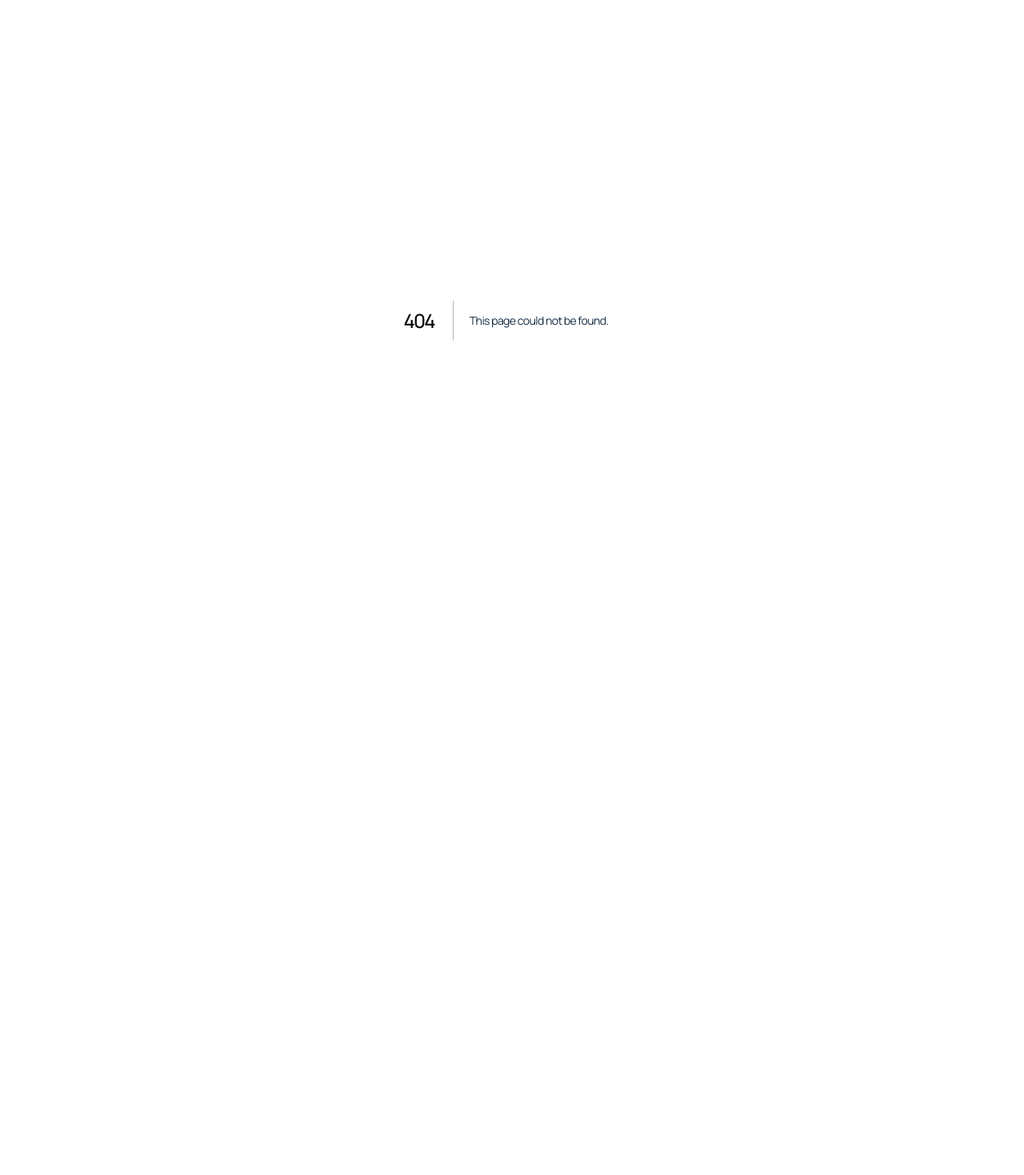
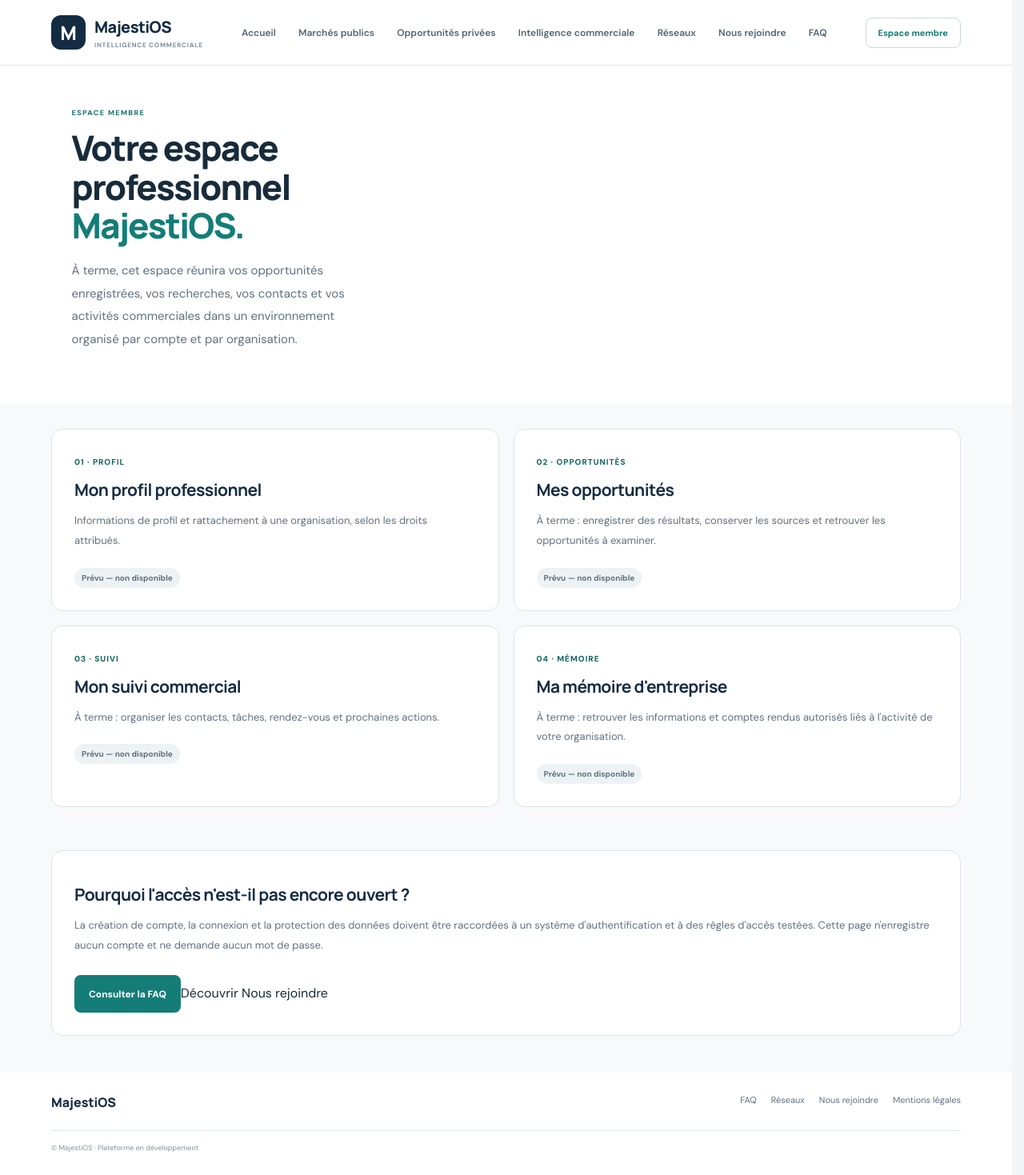
Before and after one commit to Chexpeer/Majestios, a Next.js app: page /espace-membre in a window 1280 px wide. Before the commit this address had no page. Shown: the whole page at 80% size. Before the commit the page ends 800 px from the top, so only its background shows below. Built offline with nearby package versions, Linux system fonts and the light colour scheme.

Commit message:
feat(member): add honest member-area landing page

```diff
--- /dev/null
+++ b/src/app/espace-membre/page.tsx
@@ -0,0 +1,26 @@
+import Link from "next/link";
+import SiteHeader from "@/components/navigation/site-header";
+
+export const metadata = {
+  title: "Espace membre — MajestiOS",
+  description: "Accès à l'espace professionnel MajestiOS et état des fonctions de compte en préparation.",
+};
+
+export default function MemberPage() {
+  return <main className="public-site concept-page">
+    <SiteHeader />
+    <section className="how-section concept-hero"><div>
+      <span className="section-label">ESPACE MEMBRE</span>
+      <h1>Votre espace professionnel <em>MajestiOS.</em></h1>
+      <p>À terme, cet espace réunira vos opportunités enregistrées, vos recherches, vos contacts et vos activités commerciales dans un environnement organisé par compte et par organisation.</p>
+    </div></section>
+    <section className="concept-grid">
+      <article><span>01 · PROFIL</span><h2>Mon profil professionnel</h2><p>Informations de profil et rattachement à une organisation, selon les droits attribués.</p><span className="feature-status">Prévu — non disponible</span></article>
+      <article><span>02 · OPPORTUNITÉS</span><h2>Mes opportunités</h2><p>À terme : enregistrer des résultats, conserver les sources et retrouver les opportunités à examiner.</p><span className="feature-status">Prévu — non disponible</span></article>
+      <article><span>03 · SUIVI</span><h2>Mon suivi commercial</h2><p>À terme : organiser les contacts, tâches, rendez-vous et prochaines actions.</p><span className="feature-status">Prévu — non disponible</span></article>
+      <article><span>04 · MÉMOIRE</span><h2>Ma mémoire d'entreprise</h2><p>À terme : retrouver les informations et comptes rendus autorisés liés à l'activité de votre organisation.</p><span className="feature-status">Prévu — non disponible</span></article>
+    </section>
+    <section className="concept-principles"><h2>Pourquoi l'accès n'est-il pas encore ouvert ?</h2><p>La création de compte, la connexion et la protection des données doivent être raccordées à un système d'authentification et à des règles d'accès testées. Cette page n'enregistre aucun compte et ne demande aucun mot de passe.</p><div className="faq-actions"><Link className="search-submit concept-cta" href="/aide/faq">Consulter la FAQ</Link><Link className="faq-secondary" href="/nous-rejoindre">Découvrir Nous rejoindre</Link></div></section>
+    <footer className="public-footer"><Link className="footer-brand" href="/">MajestiOS</Link><nav aria-label="Liens de pied de page"><Link href="/aide/faq">FAQ</Link><Link href="/reseaux">Réseaux</Link><Link href="/nous-rejoindre">Nous rejoindre</Link><Link href="/mentions-legales">Mentions légales</Link></nav><small>© MajestiOS · Plateforme en développement</small></footer>
+  </main>;
+}
```
